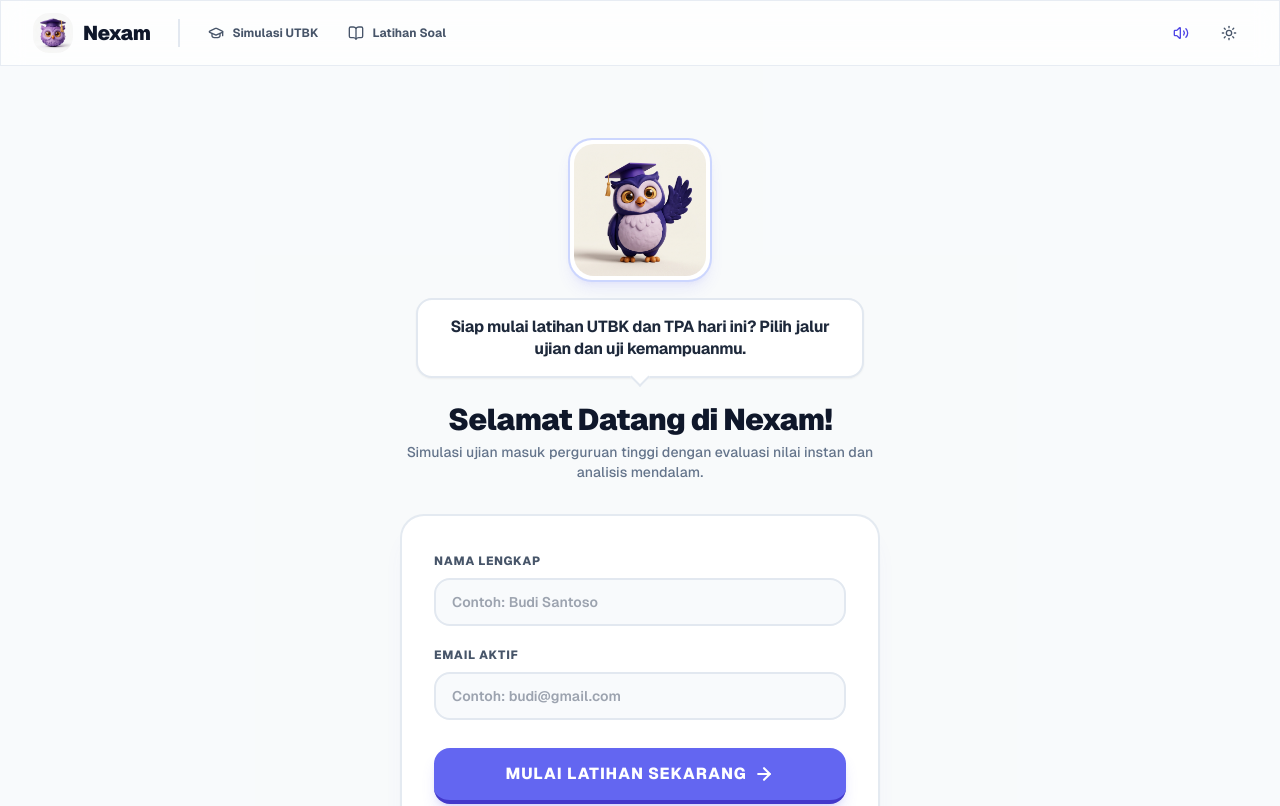
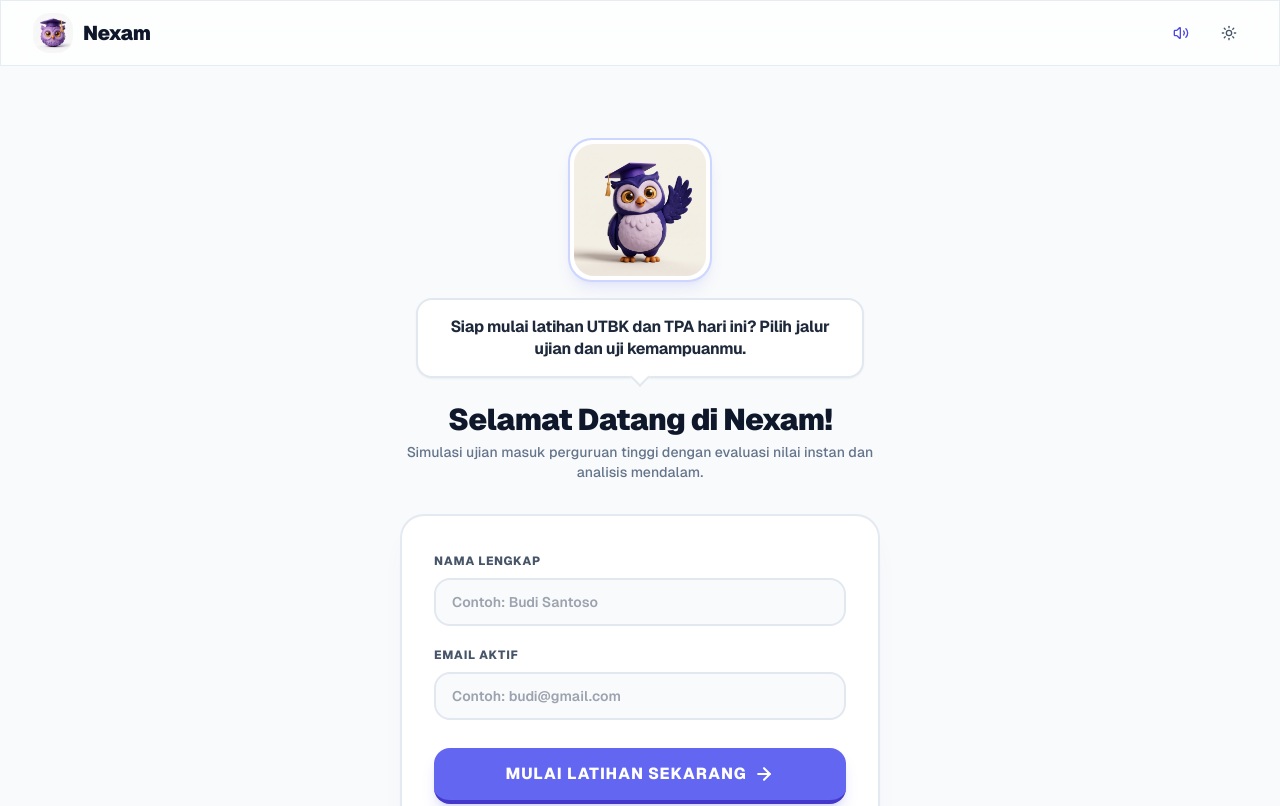
Before and after one commit to agungdunggio/nexam, a Next.js app: page /login in a window 1280 px wide. Shown: the top 806 px of the page. Built offline with nearby package versions, Linux system fonts and the light colour scheme; no server answers.

Commit message:
refactor(ui): remove public navbar mode switcher and hide sidebar on simulation pages

```diff
--- a/src/app/(main)/layout.tsx
+++ b/src/app/(main)/layout.tsx
@@ -19,11 +19,15 @@ export default function MainLayout({ children }: { children: ReactNode }) {
     }
   }, [isLoggedIn, user, router]);
 
-  // Test session routes have their own full-screen Duolingo UI
-  const isTestSession = pathname.includes('/test/utbk/ses_') || pathname.includes('/test/tpa/ses_');
+  // Test session routes have their own full-screen UI
+  const isTestSession =
+    pathname.includes('/test/utbk/ses_') ||
+    pathname.includes('/test/tpa/ses_') ||
+    pathname.startsWith('/simulation/session');
   const isSelectPage = pathname === '/test' || pathname === '/test/utbk' || pathname === '/test/tpa';
-  const isResultsPage = pathname.startsWith('/results');
-  const hideSidebar = isSelectPage || isResultsPage;
+  const isResultsPage = pathname.startsWith('/results') || pathname.startsWith('/simulation/results');
+  const isSimulationPage = pathname.startsWith('/simulation');
+  const hideSidebar = isSelectPage || isResultsPage || isSimulationPage;
 
   // If user is logged out, don't flash protected screen
   if (isClient && !isLoggedIn && !user) {
--- a/src/components/layout/Navbar.tsx
+++ b/src/components/layout/Navbar.tsx
@@ -61,32 +61,6 @@ export function Navbar() {
               </span>
             </div>
           </Link>
-
-          {/* Mode Switcher Nav (Desktop) */}
-          <nav className="hidden md:flex items-center gap-1.5 ml-4 pl-4 border-l-2 border-slate-200 dark:border-slate-800">
-            <Link
-              href="/simulation"
-              className={`flex items-center gap-2 px-3 py-1.5 rounded-xl text-xs font-bold transition-all ${
-                pathname?.startsWith('/simulation')
-                  ? 'bg-indigo-600 text-white shadow-sm shadow-indigo-500/20'
-                  : 'text-slate-600 dark:text-slate-300 hover:bg-slate-100 dark:hover:bg-slate-800'
-              }`}
-            >
-              <GraduationCap className="w-4 h-4" />
-              <span>Simulasi UTBK</span>
-            </Link>
-            <Link
-              href="/test"
-              className={`flex items-center gap-2 px-3 py-1.5 rounded-xl text-xs font-bold transition-all ${
-                pathname?.startsWith('/test')
-                  ? 'bg-indigo-600 text-white shadow-sm shadow-indigo-500/20'
-                  : 'text-slate-600 dark:text-slate-300 hover:bg-slate-100 dark:hover:bg-slate-800'
-              }`}
-            >
-              <BookOpen className="w-4 h-4" />
-              <span>Latihan Soal</span>
-            </Link>
-          </nav>
         </div>
 
         {/* Right Actions */}
```
